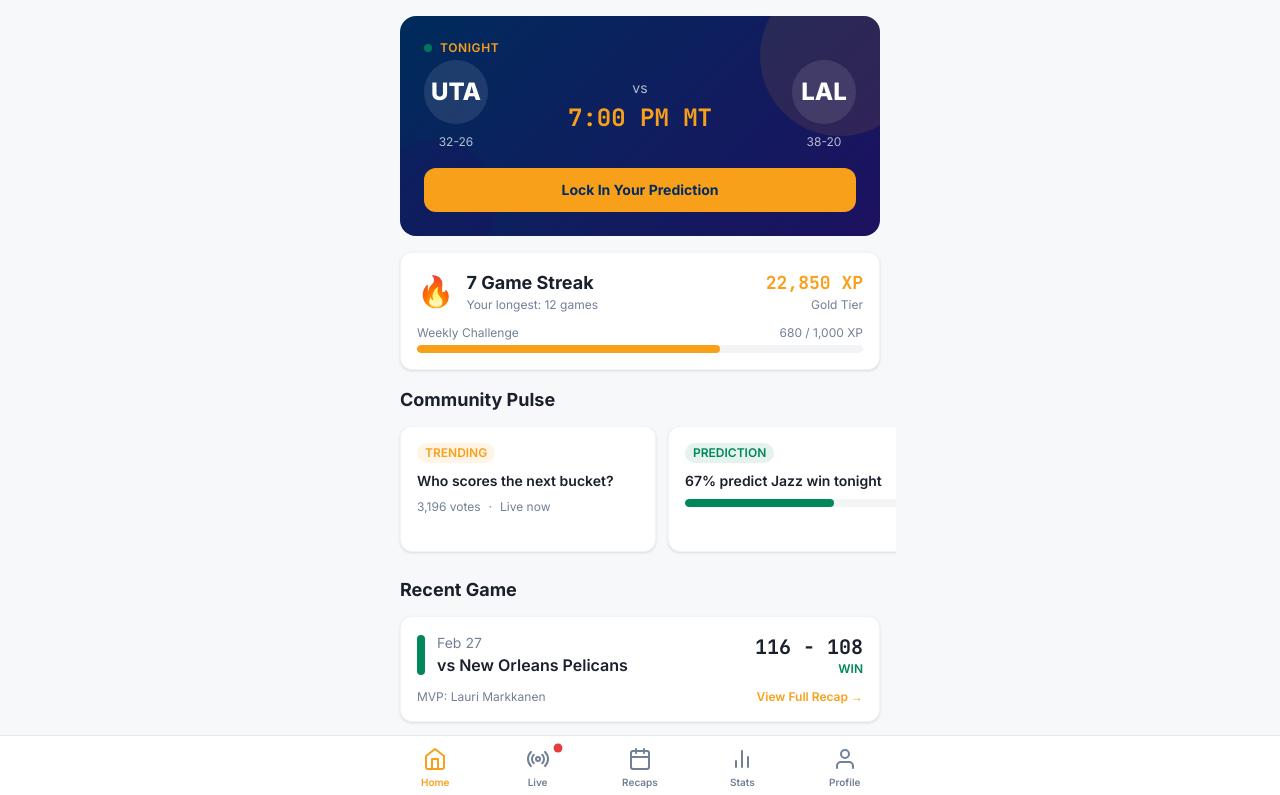
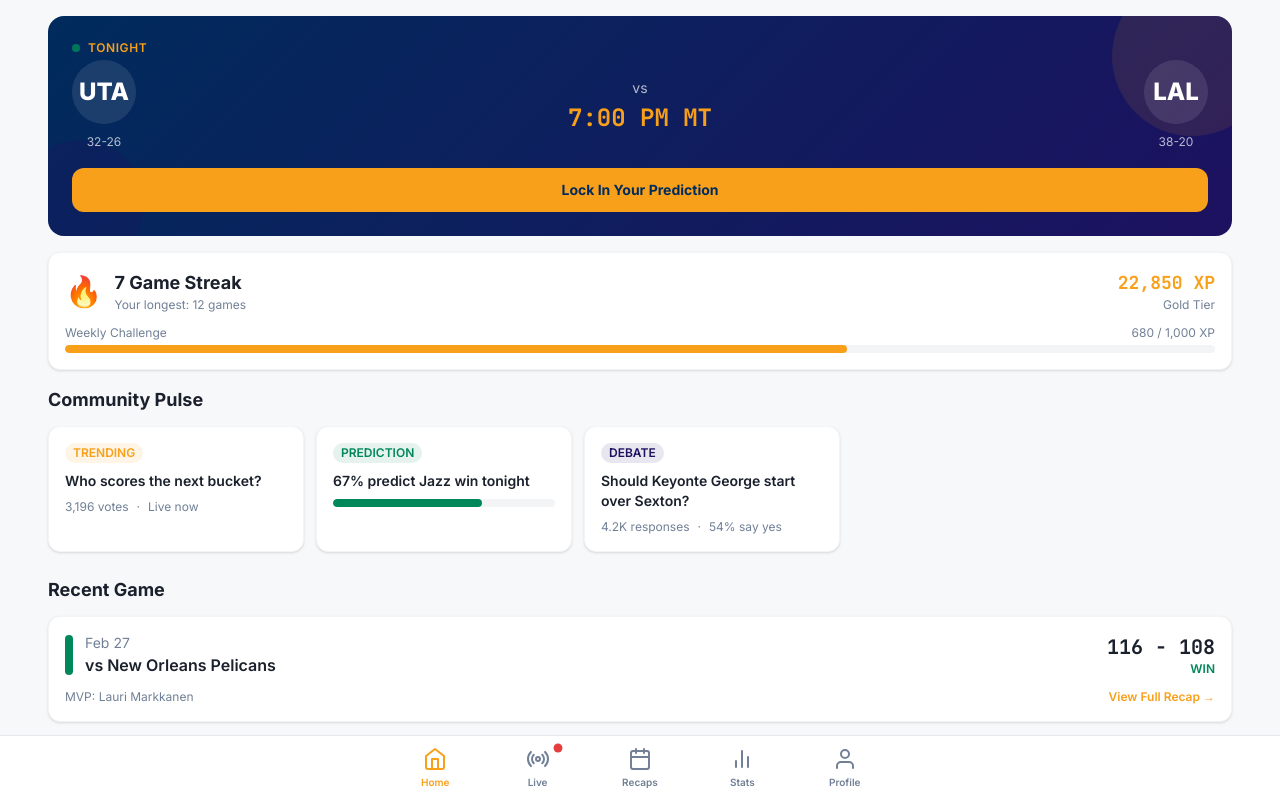
Before and after one commit to EthanCobler/Utah-Jazz-Hackathon, a Next.js app: page / in a window 1280 px wide. Shown: the top 795 px of the page. Built offline with nearby package versions, Linux system fonts and the light colour scheme.

Commit message:
Made screen dimensions more fluid

```diff
--- a/src/app/layout.tsx
+++ b/src/app/layout.tsx
@@ -28,7 +28,7 @@
         />
       </head>
       <body className="min-h-screen bg-bg">
-        <main className="max-w-lg mx-auto pb-20">{children}</main>
+        <main className="w-full max-w-screen-xl px-4 mx-auto pb-20 sm:px-6 lg:px-8">{children}</main>
         <BottomNav />
       </body>
     </html>
```
